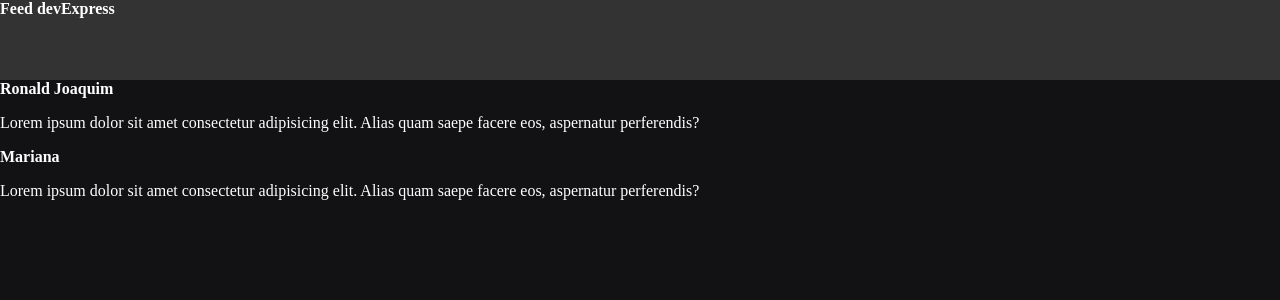
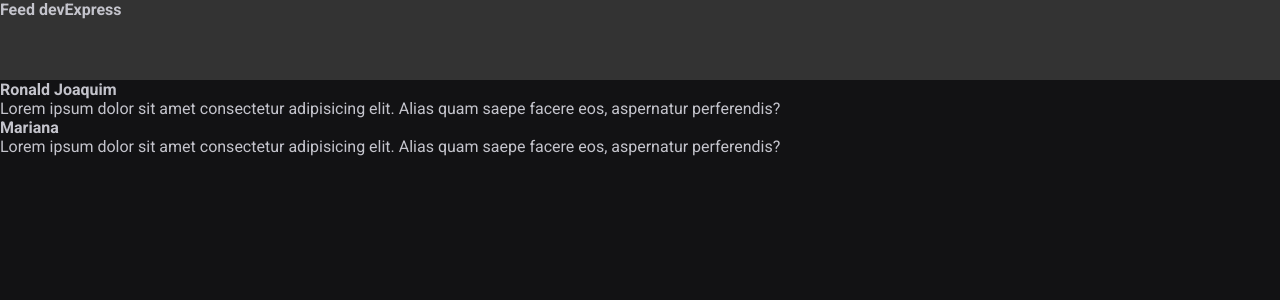
Before and after one commit to Ronald-Joaquim/Fundamentos-Ignite, a React (Vite) app: page / in a window 1280 px wide. Shown: the top 300 px of the page. Built offline with nearby package versions, Linux system fonts and the light colour scheme.

Commit message:
CSS global

```diff
--- a/index.html
+++ b/index.html
@@ -2,9 +2,19 @@
 <html lang="en">
   <head>
     <meta charset="UTF-8" />
+
+    <link rel="preconnect" href="https://fonts.googleapis.com" />
+    <link rel="preconnect" href="https://fonts.gstatic.com" crossorigin />
+
     <link rel="icon" type="image/svg+xml" href="/vite.svg" />
     <meta name="viewport" content="width=device-width, initial-scale=1.0" />
-    <title>Fundamentos</title>
+
+    <link
+      href="https://fonts.googleapis.com/css2?family=Roboto:wght@400;700&display=swap"
+      rel="stylesheet"
+    />
+
+    <title>Feed devExpress</title>
   </head>
   <body>
     <div id="root"></div>
--- a/src/App.jsx
+++ b/src/App.jsx
@@ -1,6 +1,6 @@
 import { Post } from "./Post";
 import { Header } from "./components/Header";
-import "./styles.css";
+import "./global.css";
 export function App() {
   return (
     <div>
--- /dev/null
+++ b/src/global.css
@@ -0,0 +1,33 @@
+:root {
+  --white: #fff;
+  --gray-100: #e1e1e6;
+  --gray-300: #c4c4cc;
+  --gray-400: #8d8d99;
+  --gray-600: #323238;
+  --gray-700: #29292e;
+  --gray-800: #202024;
+  --gray-900: #121214;
+
+  --purple-500: #5d5fef;
+}
+
+* {
+  margin: 0;
+  padding: 0;
+  box-sizing: border-box;
+}
+
+body {
+  background: var(--gray-900);
+  color: var(--gray-300);
+  -webkit-font-smoothing: antialiased;
+}
+
+body,
+input,
+textarea,
+button {
+  font-family: "Roboto", sans-serif;
+  font-weight: 400;
+  font-size: 1rem;
+}
--- a/src/styles.css
+++ /dev/null
@@ -1,6 +0,0 @@
-body {
-  background: #121214;
-  color: #ffff;
-  margin: 0;
-  padding: 0;
-}
```
